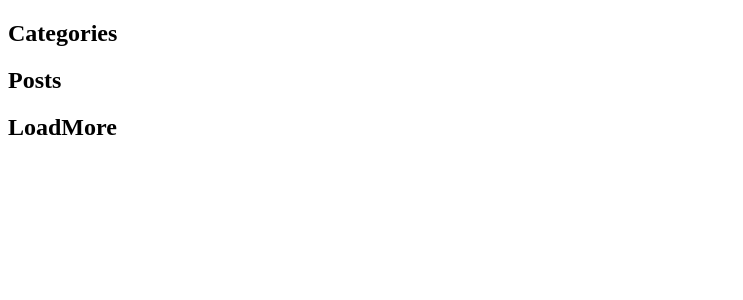
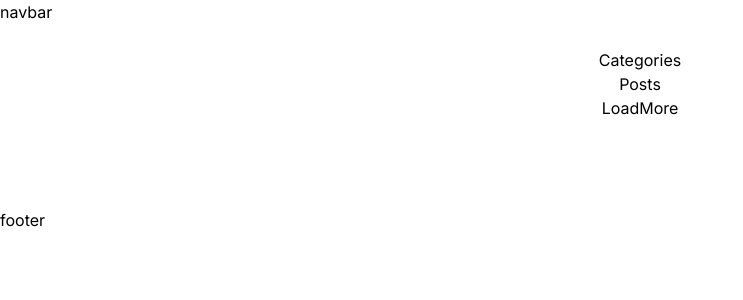
Before and after one commit to dmitridrozdov/next13js-flexibble, a Next.js app: page / in a window 1280 px wide. Shown: the top 300 px of the page, without its empty margins (0-743 px from the left). Built offline with nearby package versions, Linux system fonts and the light colour scheme.

Commit message:
Update layout.tsx

```diff
--- a/app/layout.tsx
+++ b/app/layout.tsx
@@ -1,16 +1,22 @@
+import "./globals.css";
+// import Footer from "@/components/Footer";
+// import Navbar from "@/components/Navbar";
+
 export const metadata = {
-  title: 'Flexible',
-  description: 'Shwocase and discover remarkable develper project',
+  title: "Flexibble",
+  description: "Showcase and discover remarkable developer projects",
+};
+
+export default function RootLayout({ children }: { children: React.ReactNode }) {
+  return (
+    <html lang='en'>
+      <body>
+        {/* <Navbar /> */} navbar
+        <main>
+          {children}
+        </main>
+        {/* <Footer /> */} footer
+      </body>
+    </html>
+  );
 }
-
-export default function RootLayout({
-  children,
-}: {
-  children: React.ReactNode
-}) {
-  return (
-    <html lang="en">
-      <body>{children}</body>
-    </html>
-  )
-}
```
